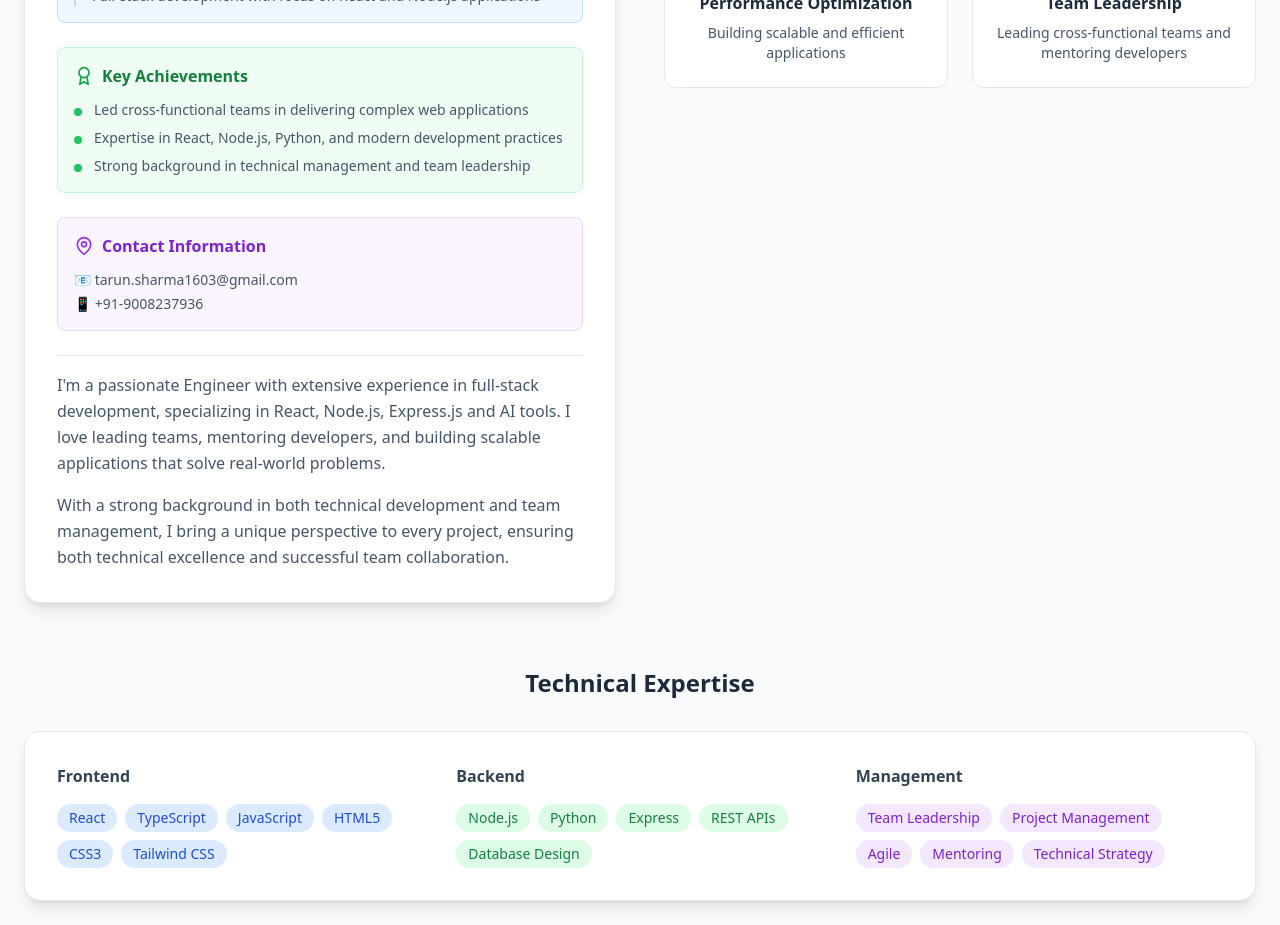
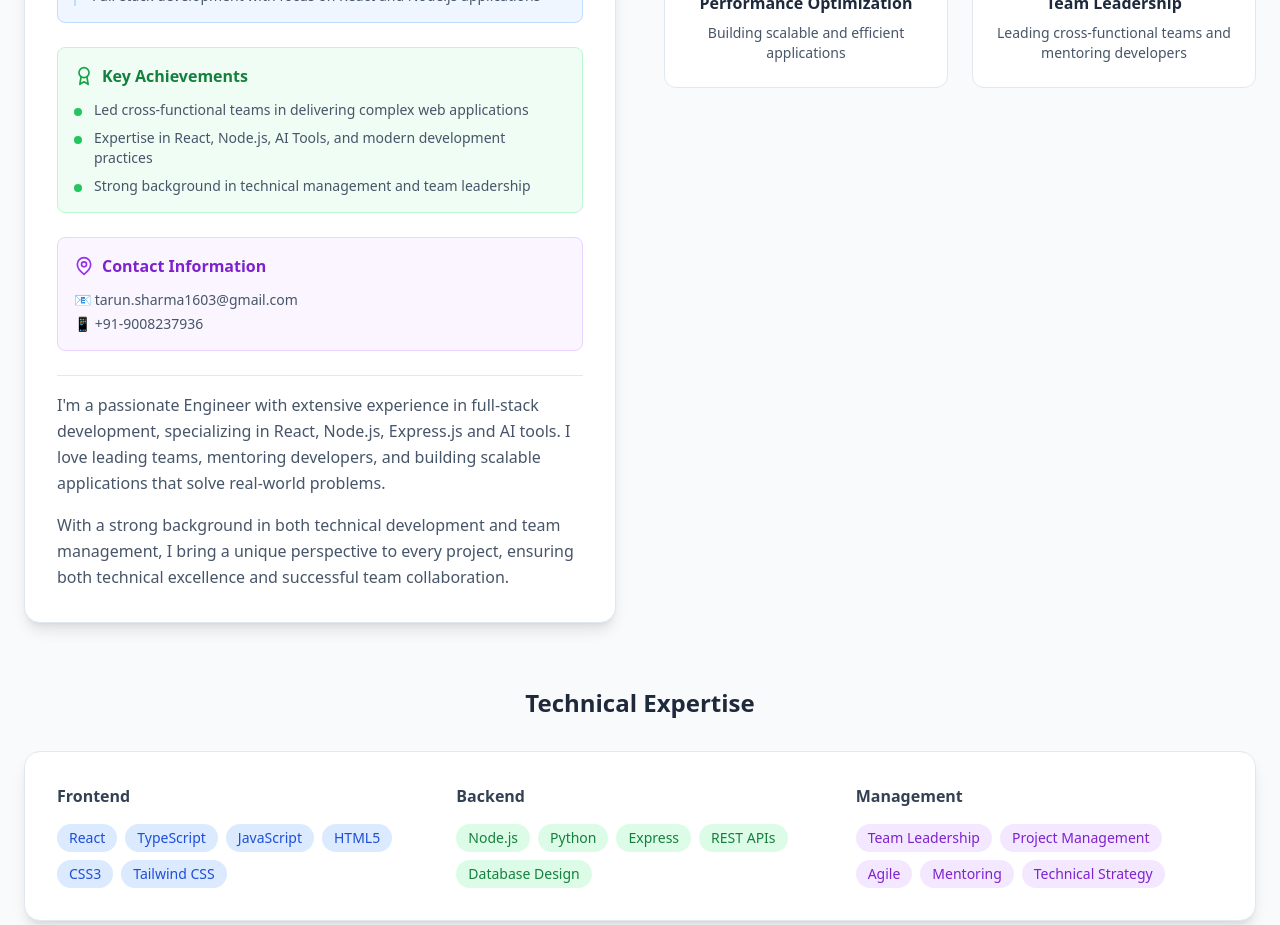
Before and after one commit to ArTox-Web/Frontend-Portfolio, a React (Vite) app: page / in a window 1280 px wide. Shown: the part 1340-2265 px from the top of the page. Built offline with nearby package versions, Linux system fonts and the light colour scheme.

Commit message:
Updated About.tsx

```diff
--- a/src/components/About.tsx
+++ b/src/components/About.tsx
@@ -95,7 +95,7 @@ const About = () => {
                     </li>
                     <li className="flex items-start">
                       <span className="w-2 h-2 bg-green-500 rounded-full mt-2 mr-3 flex-shrink-0"></span>
-                      Expertise in React, Node.js, Python, and modern development practices
+                      Expertise in React, Node.js, AI Tools, and modern development practices
                     </li>
                     <li className="flex items-start">
                       <span className="w-2 h-2 bg-green-500 rounded-full mt-2 mr-3 flex-shrink-0"></span>
```
